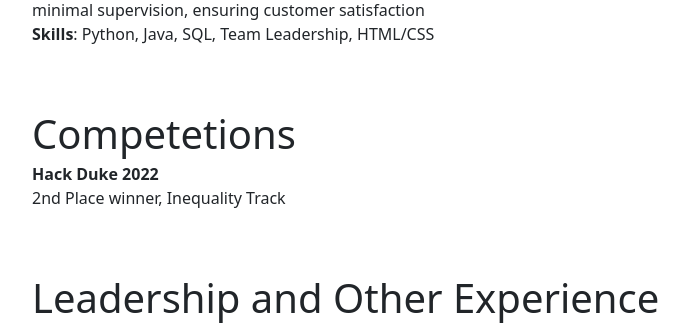
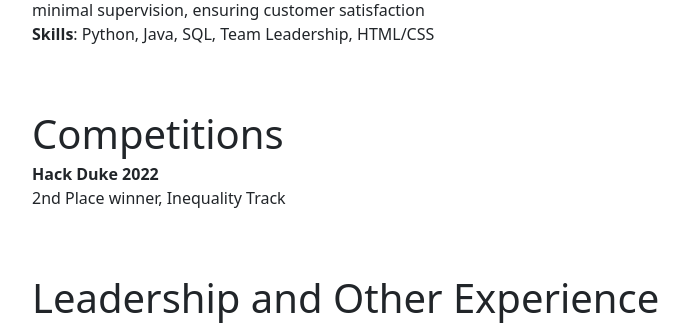
Before and after one commit to NaolGB/bynaol.com, a Django app: page / in a window 1280 px wide. Shown: the part 1208-1535 px from the top of the page, without its empty margins (50-739 px from the left). Run offline with Django 4.2, Linux system fonts and the light colour scheme.

Commit message:
fixed typo on home page

```diff
--- a/home/templates/home/home.html
+++ b/home/templates/home/home.html
@@ -102,7 +102,7 @@
 
 <div class='pt-5'>
     <div class="display-6 pb-1">
-        Competetions
+        Competitions
     </div>
     <p>
     <strong>Hack Duke 2022</strong>
```
